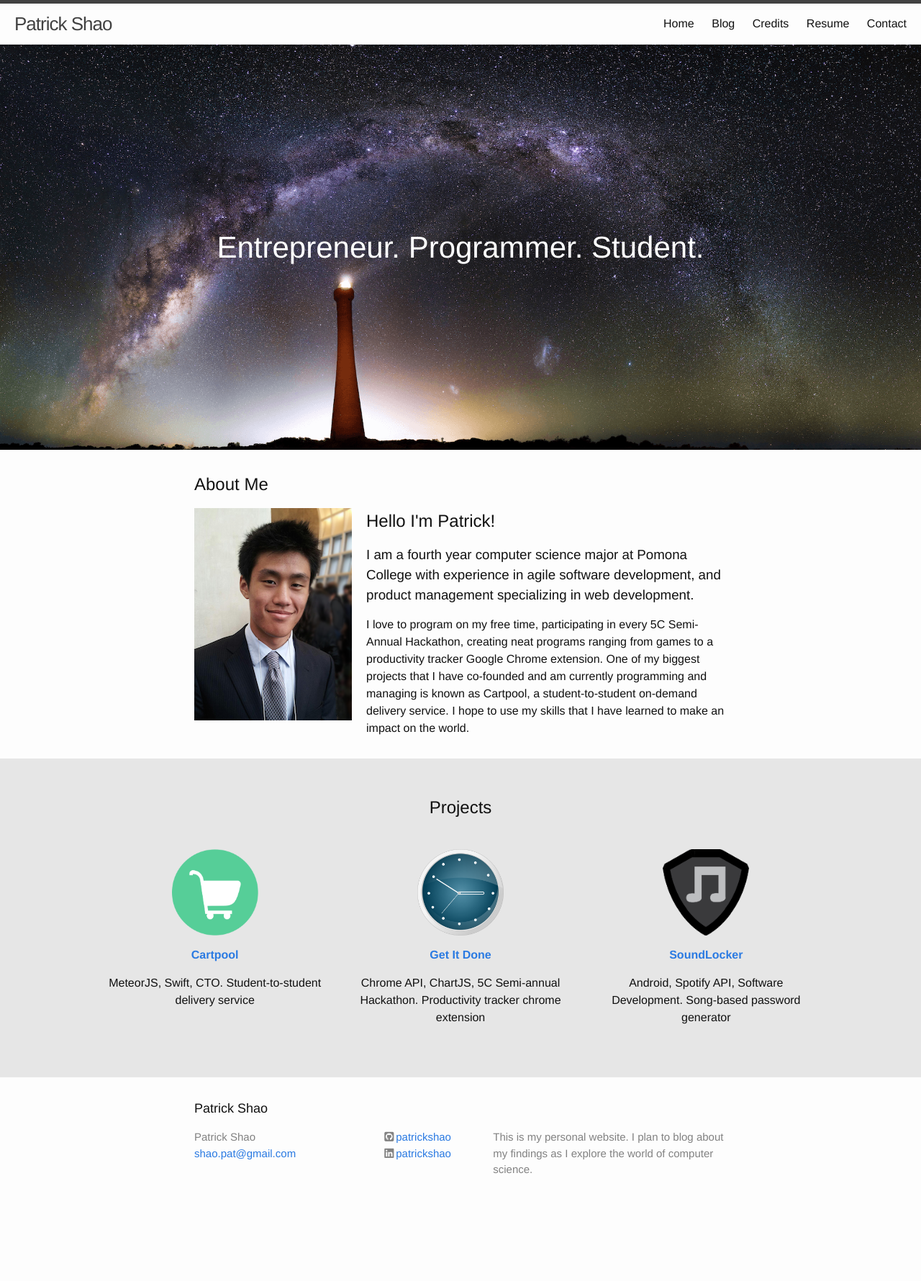
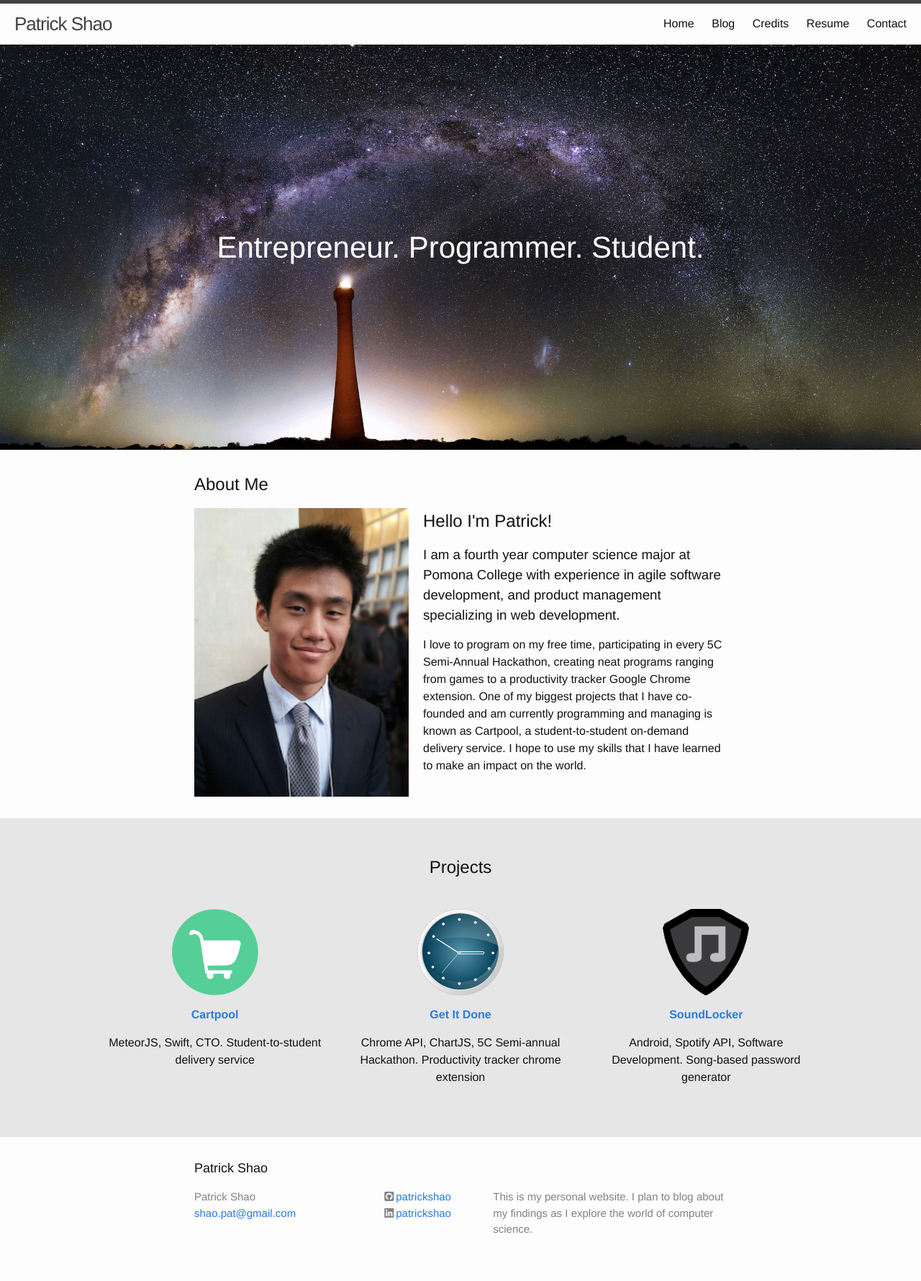
Before and after one commit to patrickshao/patrickshao.github.io, a Jekyll site: the page built from index.html, in a window 1280 px wide. Shown: the whole page at 72% size. Built offline with Jekyll 4.4.1, drawn with Linux system fonts in a browser that asks for light colours; nearby versions of some CDN libraries; before the commit the page ends 1697 px from its top, so only the background shows below that.

Commit message:
Update profile picture styling

```diff
--- a/_sass/_layout.scss
+++ b/_sass/_layout.scss
@@ -185,11 +185,12 @@
 }
 
 #profile-pic{
+  width: 298px;
   float:left;
   margin-right:20px;
 
 
-  @include media-query($on-palm) {
+  @include media-query($on-small) {
     width:100%;
     float:none;
   }
--- a/css/main.scss
+++ b/css/main.scss
@@ -25,6 +25,7 @@ $grey-color-dark:  darken($grey-color, 25%);
 // Width of the content area
 $content-width:    800px;
 
+$on-small:         425px;
 $on-palm:          600px;
 $on-laptop:        800px;
 
```
